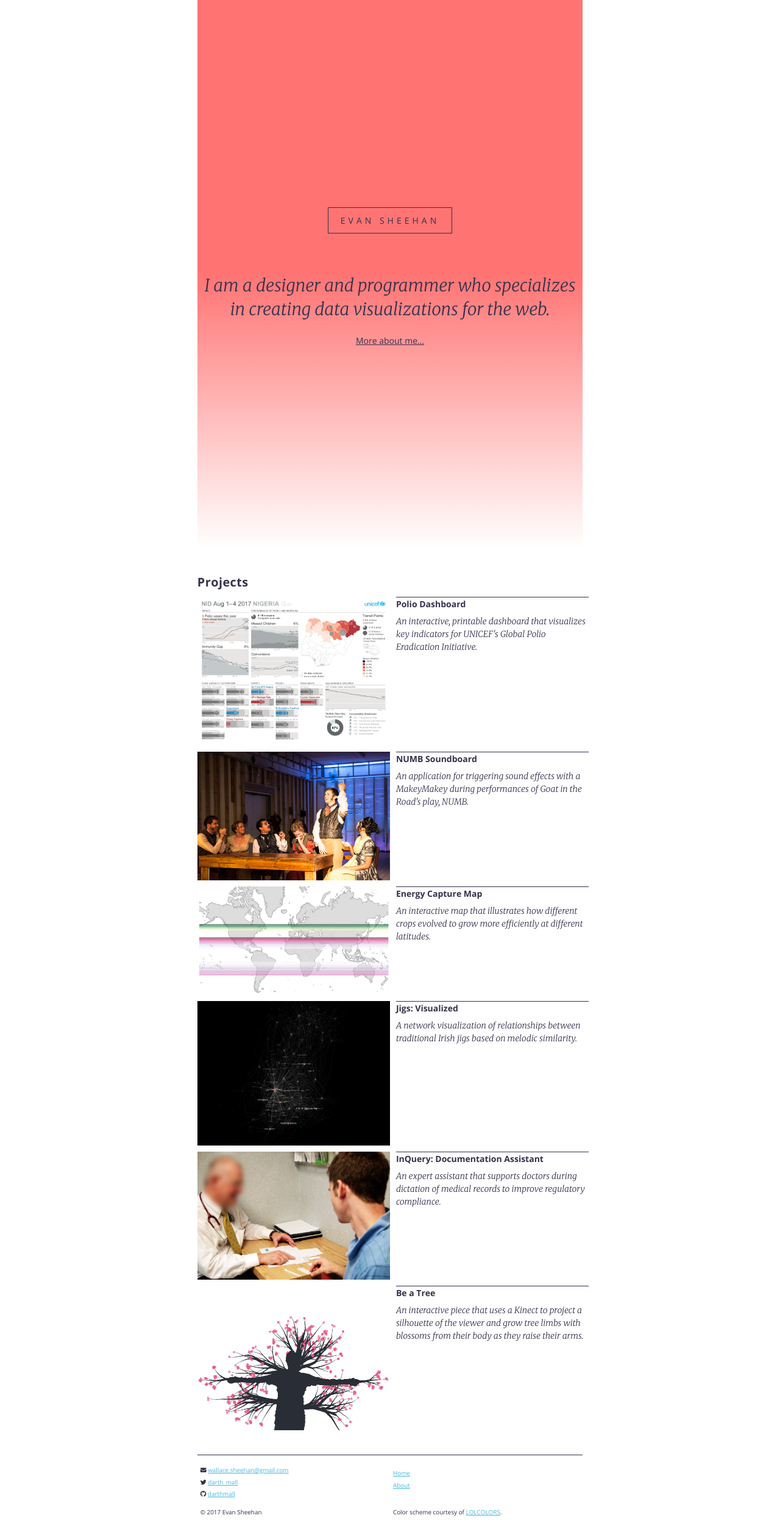
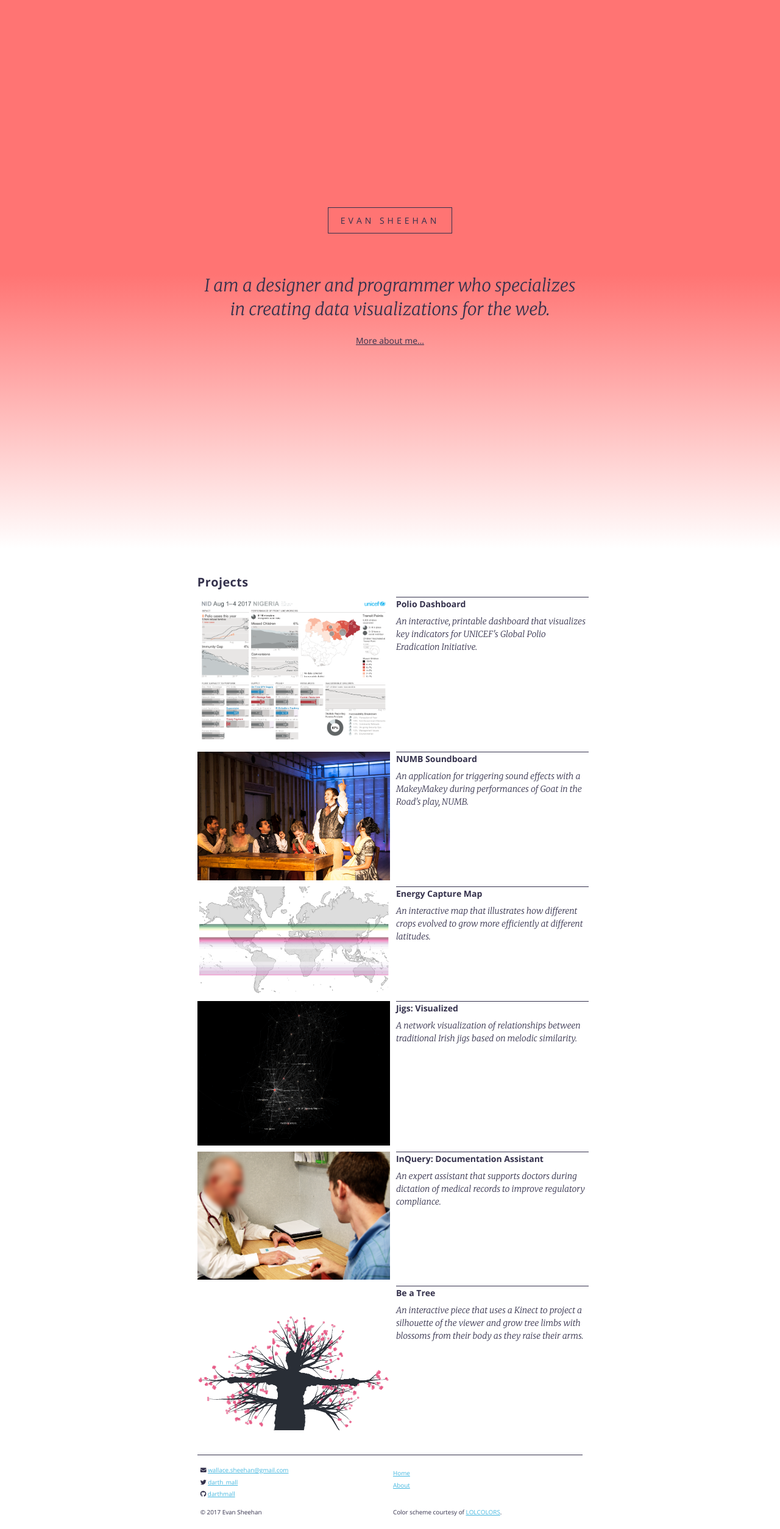
Before and after one commit to darthmall/darthmall.github.io, a Jekyll site: the page built from index.md, in a window 1280 px wide. Shown: the whole page at 61% size. Built offline with Jekyll 4.4.1, drawn with Linux system fonts in a browser that asks for light colours; nearby versions of some CDN libraries.

Commit message:
Move measure into a variable
- Move the measure into a variable in case it's needed elsewhere
- Set margins and measure on text-containers instead of the body so that
  sections can fill the screen width and we get a nice cover

```diff
--- a/_sass/layout.sass
+++ b/_sass/layout.sass
@@ -54,10 +54,6 @@ footer
   margin-right: $gutter
 
 @media screen and (min-width: $sm-screen)
-  body
-    margin: auto
-    max-width: 45.18em
-
   .project-list li
     &:hover,
     &:focus
--- a/_sass/typography.sass
+++ b/_sass/typography.sass
@@ -101,9 +101,10 @@ address
     font-style: italic
 
 @media screen and (min-width: $sm-screen)
-  p, h1, h2, h3, dl, aside
-    margin-left: 0
-    margin-right: 0
+  p, h1, h2, h3, dl, ul, aside, footer
+    margin-left: auto
+    margin-right: auto
+    max-width: $measure
 
   .abstract
     font-size: $xl
--- a/_sass/variables.sass
+++ b/_sass/variables.sass
@@ -17,6 +17,7 @@ $xxxl: $xxl * $ratio
 
 $font-size: $md
 $line-height: 1.5em
+$measure: 632.516px
 
 $gutter: $sm
 
```
